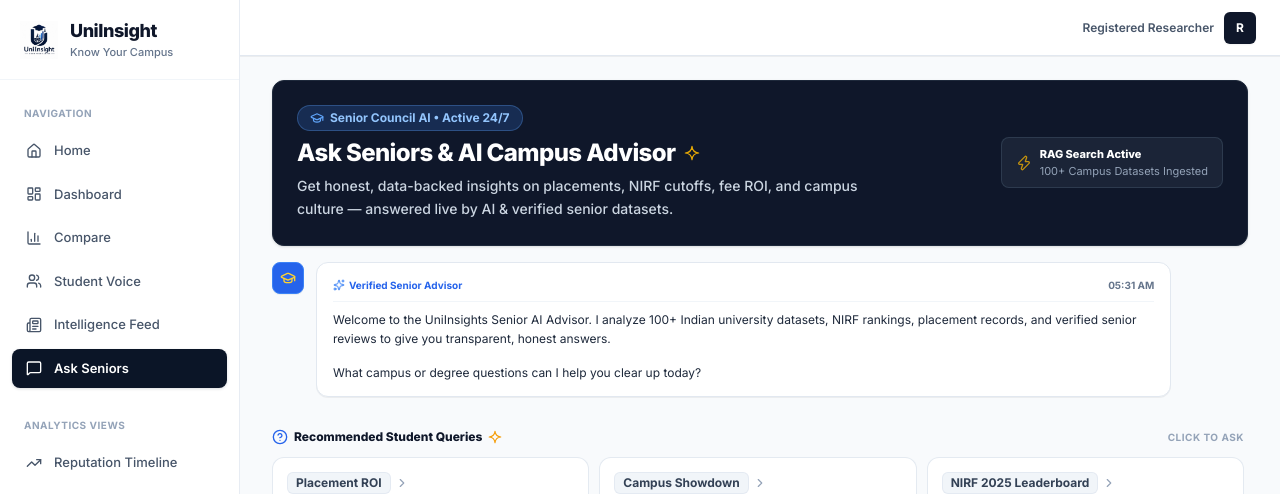
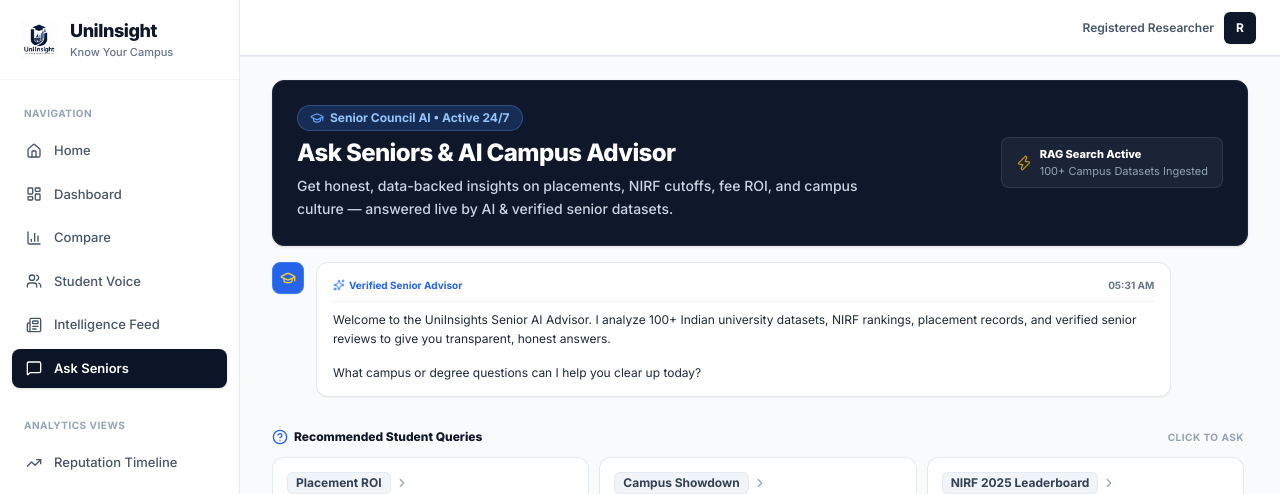
Before and after one commit to uananya2502/UniInsights, a Next.js app: page /chat in a window 1280 px wide. Shown: the top 494 px of the page. Built offline with nearby package versions, Linux system fonts and the light colour scheme.

Commit message:
Remove remaining DoodleSparkle icons from Ask Seniors page

```diff
--- a/src/app/chat/page.tsx
+++ b/src/app/chat/page.tsx
@@ -189,9 +189,8 @@ export default function ChatPage() {
               Senior Council AI • Active 24/7
             </div>
             <div className="relative">
-              <h1 className="text-xl md:text-2xl font-extrabold tracking-tight text-white flex items-center gap-2">
+              <h1 className="text-xl md:text-2xl font-extrabold tracking-tight text-white">
                 Ask Seniors & AI Campus Advisor
-                <DoodleSparkle className="w-4 h-4 text-amber-400 opacity-90 inline-block" />
               </h1>
             </div>
             <p className="text-slate-300 text-xs md:text-sm font-medium max-w-xl leading-relaxed">
@@ -274,17 +273,17 @@ export default function ChatPage() {
 
         <div ref={messagesEndRef} />
 
-        {/* Creative Doodly Recommended Queries */}
+        {/* Recommended Queries */}
         {messages.length <= 1 && (
           <div className="pt-4 space-y-3">
             <div className="flex items-center justify-between">
               <div className="flex items-center gap-1.5">
                 <HelpCircle className="w-4 h-4 text-blue-600" />
                 <span className="text-xs font-extrabold text-slate-900">Recommended Student Queries</span>
-                <DoodleSparkle className="w-3.5 h-3.5 text-amber-500" />
               </div>
               <span className="text-[10px] font-bold text-slate-400 uppercase tracking-wider">Click to Ask</span>
             </div>
+
 
             <div className="grid grid-cols-1 sm:grid-cols-2 lg:grid-cols-3 gap-2.5">
               {quickPrompts.map((item, idx) => (
```
